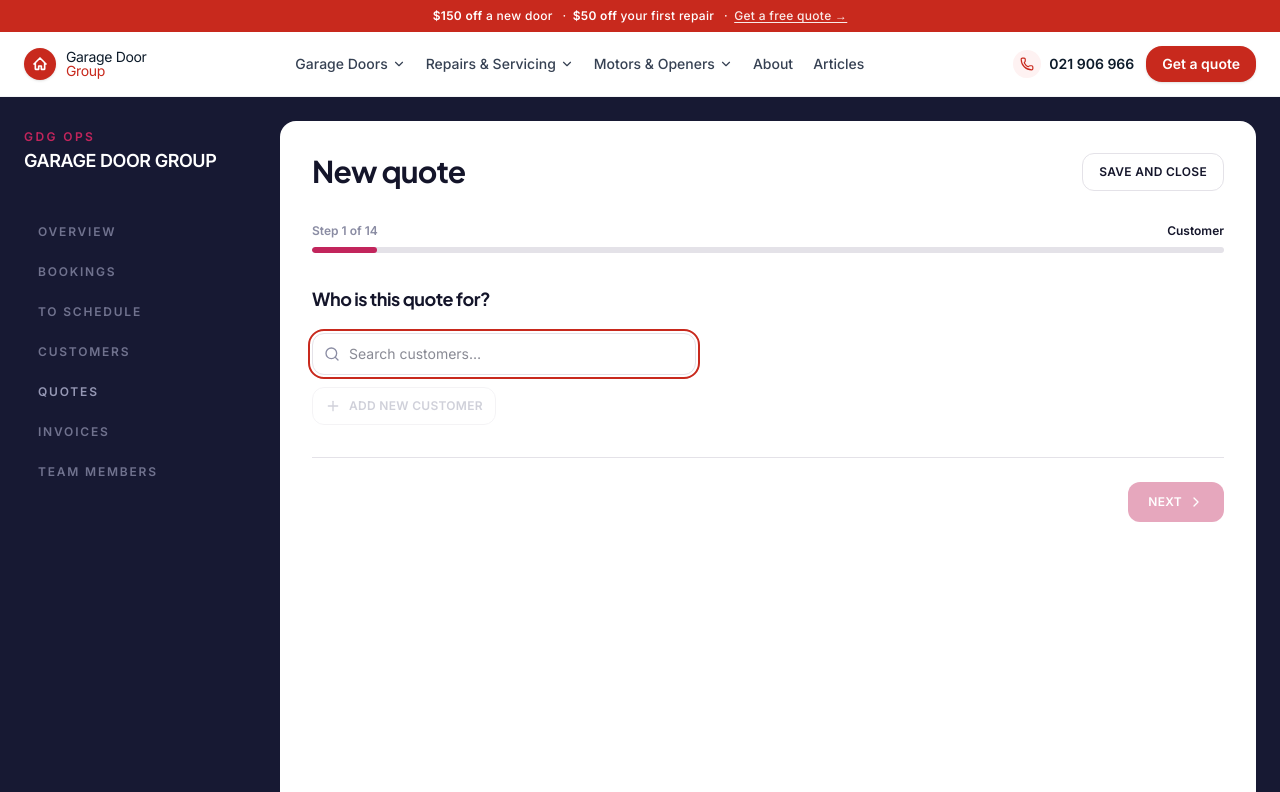
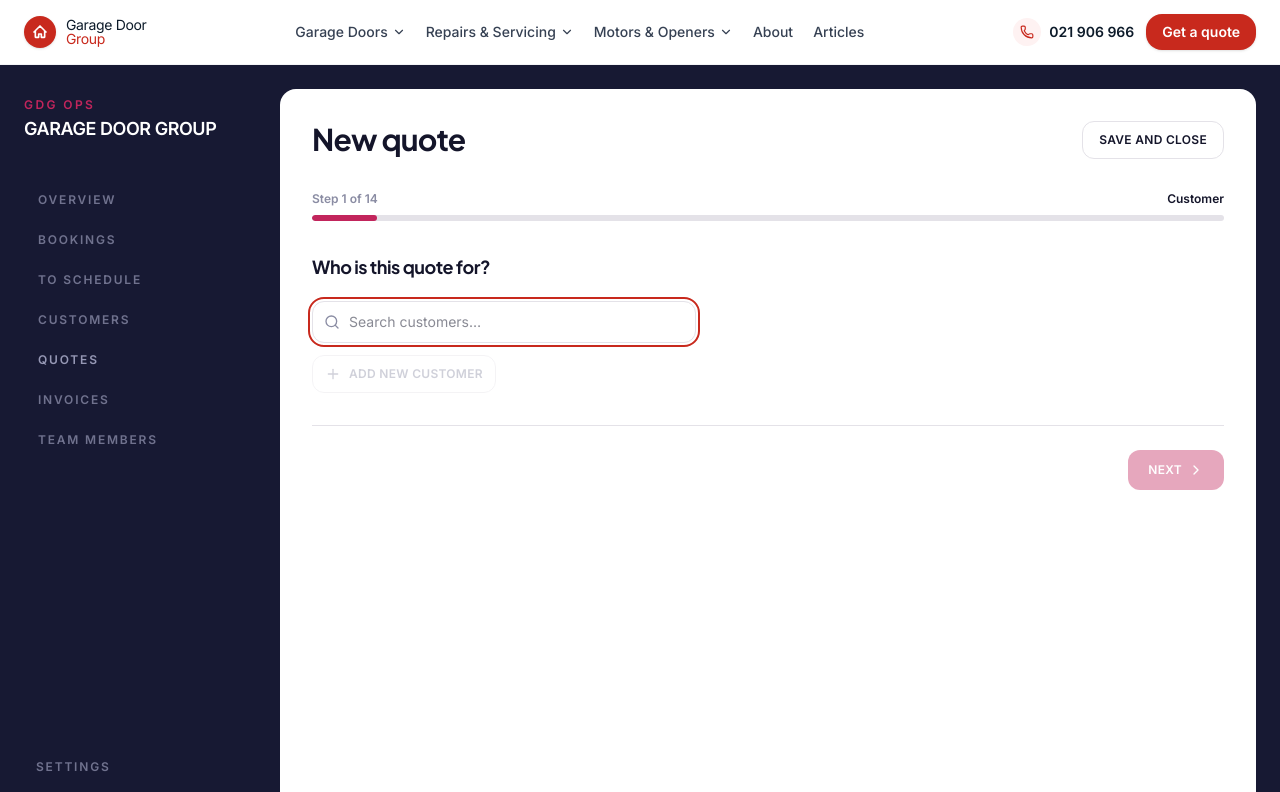
Before and after one commit to bexvibe/gdg, a Next.js app: page / in a window 1280 px wide. Shown: the top 792 px of the page. Built offline with nearby package versions, Linux system fonts and the light colour scheme.

Commit message:
Remove promotional offer bar from header
- Removed top navigation strip with discounts and "Get a free quote" call-to-action
- Quote tool is now the primary focus of the homepage

Co-Authored-By: Claude Haiku 4.5 <noreply@anthropic.com>

```diff
--- a/components/Header.tsx
+++ b/components/Header.tsx
@@ -59,15 +59,7 @@ export default function Header() {
   const toggle = (l: string) => setExpanded((p) => (p === l ? null : l));
 
   return (
-    <>
-      {/* Offer bar */}
-      <div className="bg-[#C8291D] text-white text-center text-xs py-2 px-4 font-medium tracking-wide">
-        <span className="font-semibold">$150 off</span> a new door &ensp;·&ensp;
-        <span className="font-semibold">$50 off</span> your first repair &ensp;·&ensp;
-        <Link href="/contact-us" className="underline underline-offset-2 opacity-90 hover:opacity-100">Get a free quote →</Link>
-      </div>
-
-      <header className={`sticky top-0 z-50 transition-shadow duration-200 bg-white ${scrolled ? "shadow-card" : "border-b border-gray-100"}`}>
+    <header className={`sticky top-0 z-50 transition-shadow duration-200 bg-white ${scrolled ? "shadow-card" : "border-b border-gray-100"}`}>
         <div className="max-w-7xl mx-auto px-4 sm:px-6 h-16 flex items-center justify-between gap-6">
 
           {/* Logo — wordmark */}
@@ -160,6 +152,5 @@ export default function Header() {
           </div>
         )}
       </header>
-    </>
   );
 }
```
